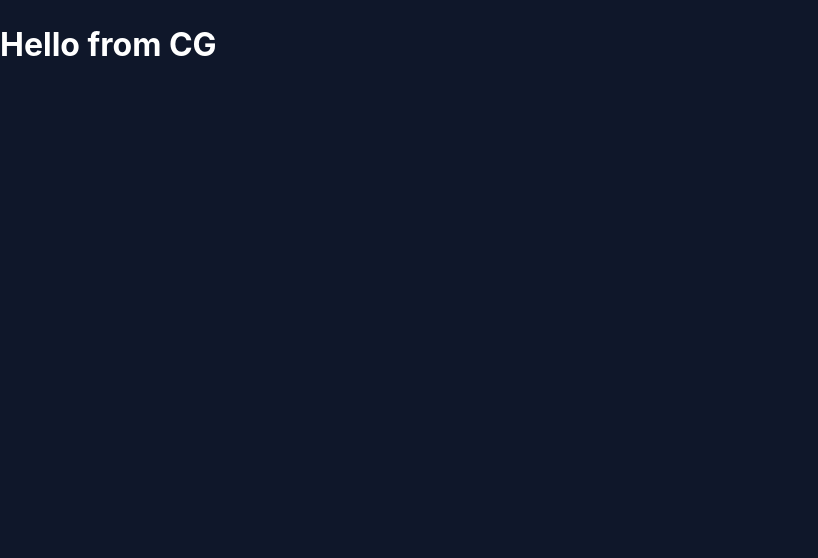
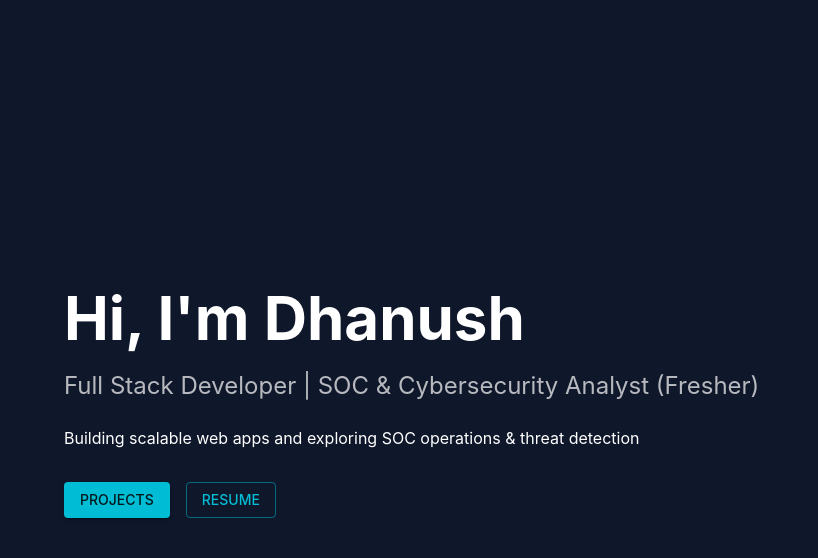
Before and after one commit to cgdhanush/portfolio, a React (Vite) app: page / in a window 1280 px wide. Shown: the top 558 px of the page, without its empty margins (0-818 px from the left). Built offline with nearby package versions, Linux system fonts and the light colour scheme.

Commit message:
added hero section

```diff
--- a/src/App.tsx
+++ b/src/App.tsx
@@ -1,9 +1,10 @@
+import Hero from "./components/Hero";
 
 function App() {
 
   return (
     <>
-      <h1>Hello from CG</h1>
+      <Hero />
     </>
   )
 }
--- /dev/null
+++ b/src/components/Hero.tsx
@@ -0,0 +1,47 @@
+import { Container, Typography, Button, Stack } from "@mui/material";
+
+const Hero = () => {
+  return (
+    <Container
+      maxWidth="lg"
+      sx={{
+        minHeight: "100vh",
+        display: "flex",
+        flexDirection: "column",
+        justifyContent: "center",
+      }}
+    >
+      <Typography variant="h2" sx={{ fontWeight: 700 }}>
+        Hi, I'm Dhanush
+      </Typography>
+
+      <Typography
+        variant="h5"
+        sx={{
+          mt: 2,
+          color: "text.secondary",
+        }}
+      >
+        Full Stack Developer | SOC & Cybersecurity Analyst (Fresher)
+      </Typography>
+
+      <Typography
+        sx={{
+          mt: 3,
+          maxWidth: 700,
+        }}
+      >
+        Building scalable web apps and exploring SOC operations & threat
+        detection
+      </Typography>
+
+      <Stack direction="row" spacing={2} sx={{ mt: 4 }}>
+        <Button variant="contained">Projects</Button>
+
+        <Button variant="outlined">Resume</Button>
+      </Stack>
+    </Container>
+  );
+};
+
+export default Hero;
```
